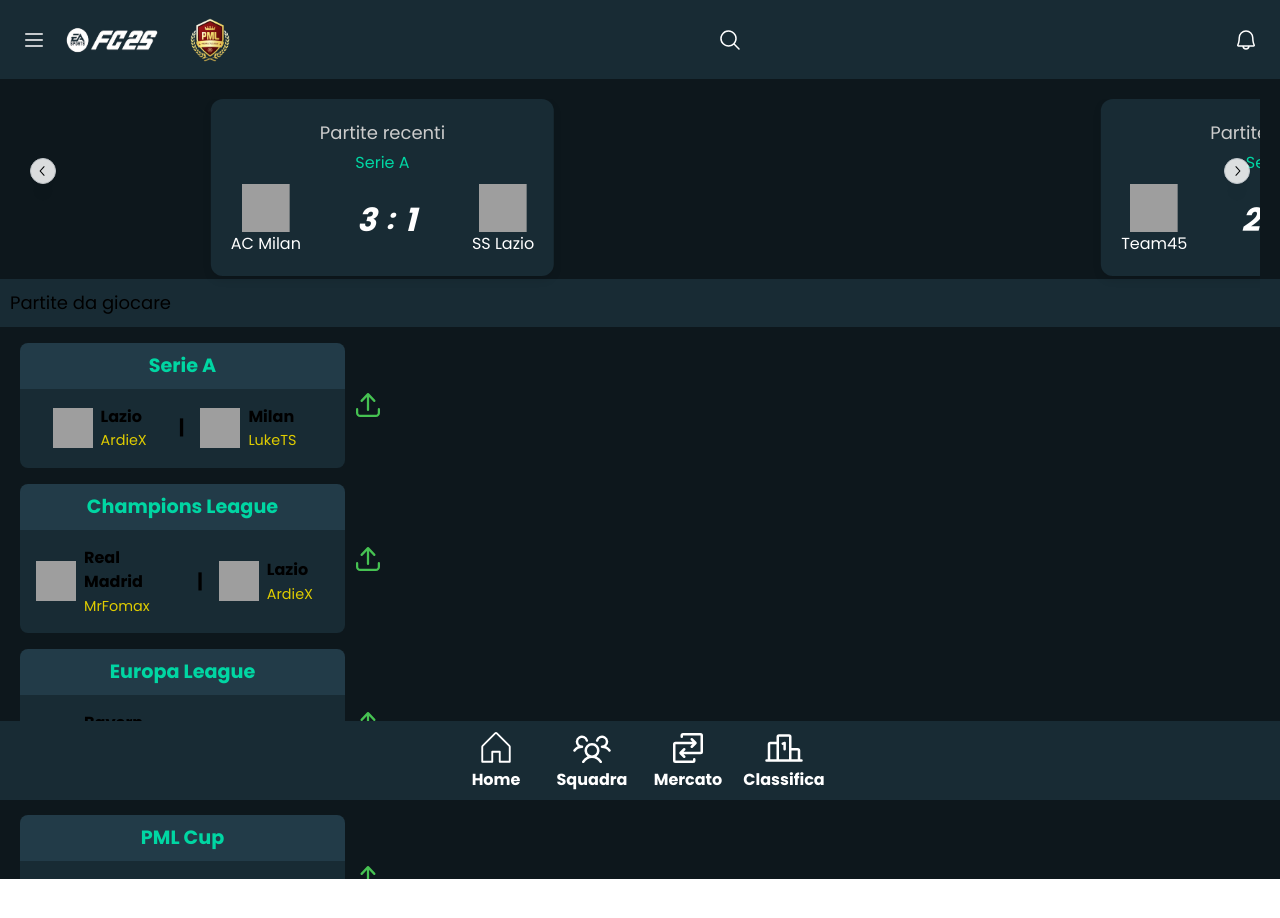
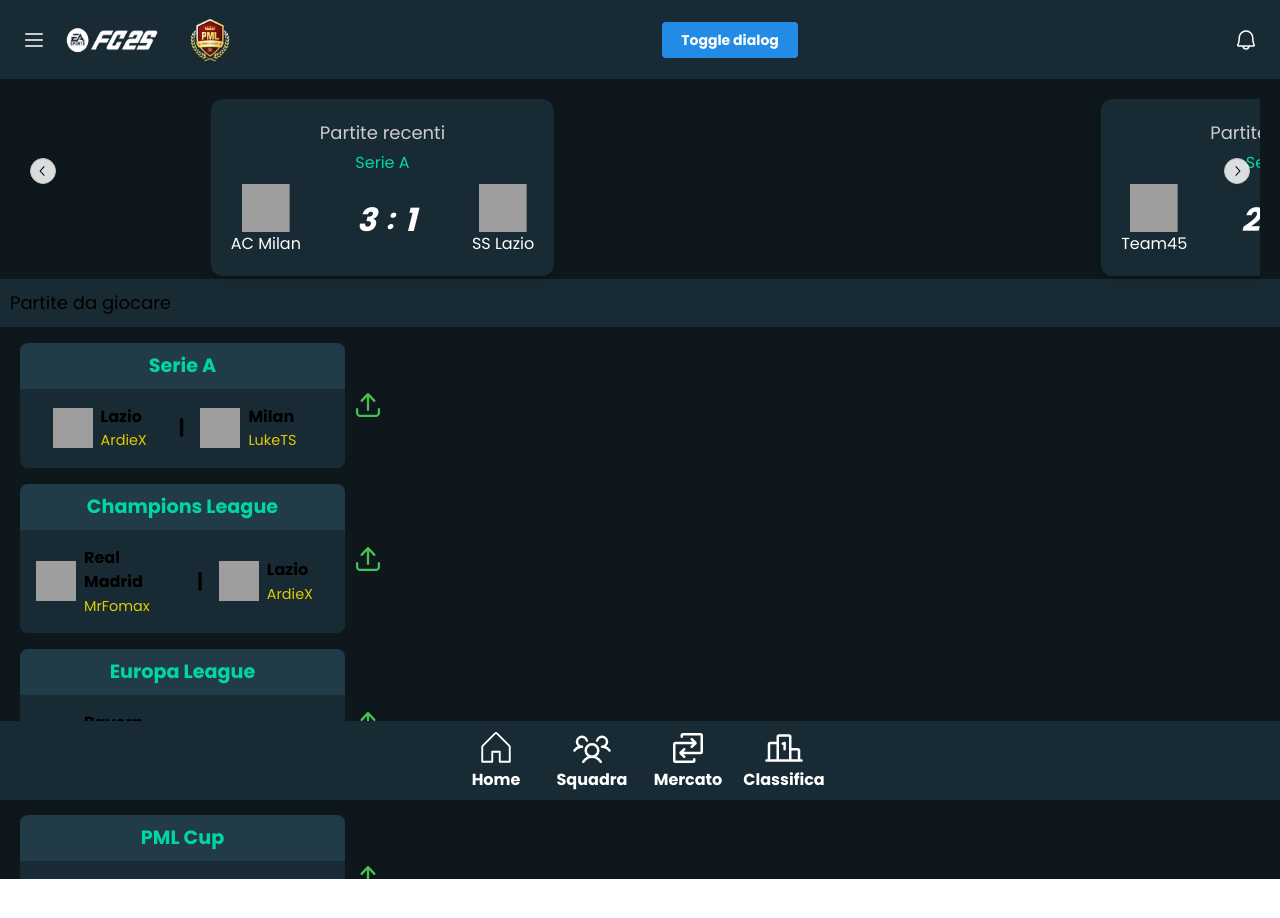
Before and after one commit to ilVicDeGiorgio/ASDAmaroni08, a Next.js app: page / in a window 1280 px wide. Shown: the top 918 px of the page. Built offline with nearby package versions, Linux system fonts and the light colour scheme; grey boxes are pictures that could not be loaded.

Commit message:
Updated search bar and styles

```diff
--- a/app/page.module.scss
+++ b/app/page.module.scss
@@ -6,7 +6,6 @@
   overflow-y: scroll;
   height: 100vh;
   grid-gap: 1rem;
-  margin-bottom: 10px;
 }
 
 .separator {
--- a/components/Headbar/Headbar.tsx
+++ b/components/Headbar/Headbar.tsx
@@ -8,10 +8,13 @@
 import logo2 from '/public/PML.png';
 import styles from './headbar.module.scss';
 import clsx from 'clsx';
+import { useDisclosure } from '@mantine/hooks';
+import { Dialog, Group, Button, TextInput, Text, MantineProvider } from '@mantine/core';
 
 export default function Headbar(): ReactElement {
   const [isMenuOpen, setMenuOpen] = useState(false);
   const [isSearchVisible, setSearchVisible] = useState(false);
+  const [opened, { toggle, close }] = useDisclosure(false);
 
   // Riferimento per la barra di ricerca
   const searchBarRef = useRef<HTMLDivElement>(null);
@@ -53,9 +56,22 @@
           </Link>
         </div>
         <div className={styles.centerSection}>
-          <button className={styles.searchButton} onClick={() => setSearchVisible(true)}>
-            <PiMagnifyingGlass />
-          </button>
+          <MantineProvider>
+            <Group justify="center">
+              <Button onClick={toggle}>Toggle dialog</Button>
+            </Group>
+
+            <Dialog opened={opened} withCloseButton onClose={close} size="lg" radius="md">
+              <Text size="sm" mb="xs" fw={500}>
+                Subscribe to email newsletter
+              </Text>
+
+              <Group align="flex-end">
+                <TextInput placeholder="hello@gluesticker.com" style={{ flex: 1 }} />
+                <Button onClick={close}>Subscribe</Button>
+              </Group>
+            </Dialog>
+          </MantineProvider>
         </div>
         <div className={styles.rightSection}>
           <button className={styles.notificationsButton}>
--- a/components/MatchList/MatchList.module.scss
+++ b/components/MatchList/MatchList.module.scss
@@ -2,6 +2,7 @@
   display: flex;
   flex-direction: column;
   gap: 1rem;
+  margin-bottom: 11px;
 }
 
 .matchItem {
```
